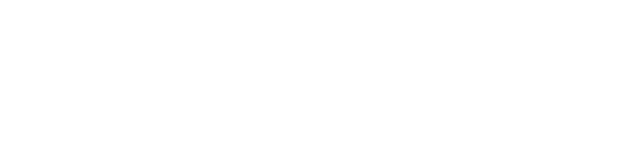
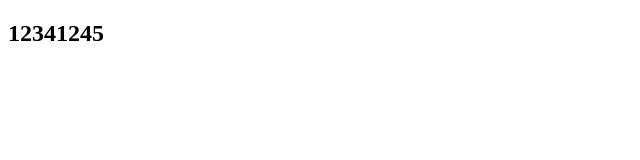
Before and after one commit to romanchello/js-lessons, a plain HTML site: page index.html in a window 1280 px wide. Shown: the whole page, without its empty margins (0-640 px from the left). Drawn offline with Linux system fonts and the light colour scheme.

Commit message:
index.html mod

```diff
--- a/index.html
+++ b/index.html
@@ -7,6 +7,8 @@
 </head>
 <body>
 
+    <h2>12341245</h2>
+
     <script src="script.js"></script>
 </body>
 </html>
```
